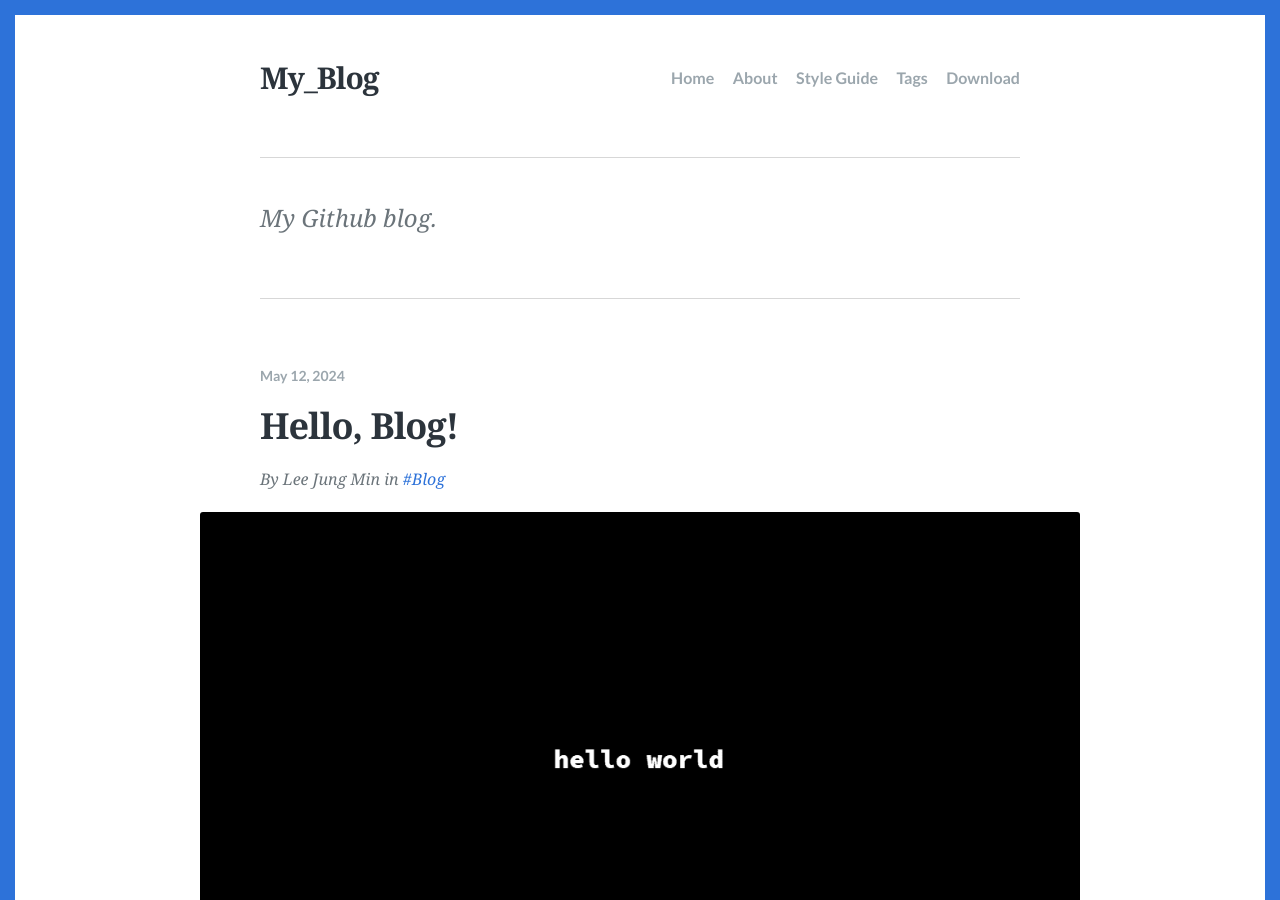
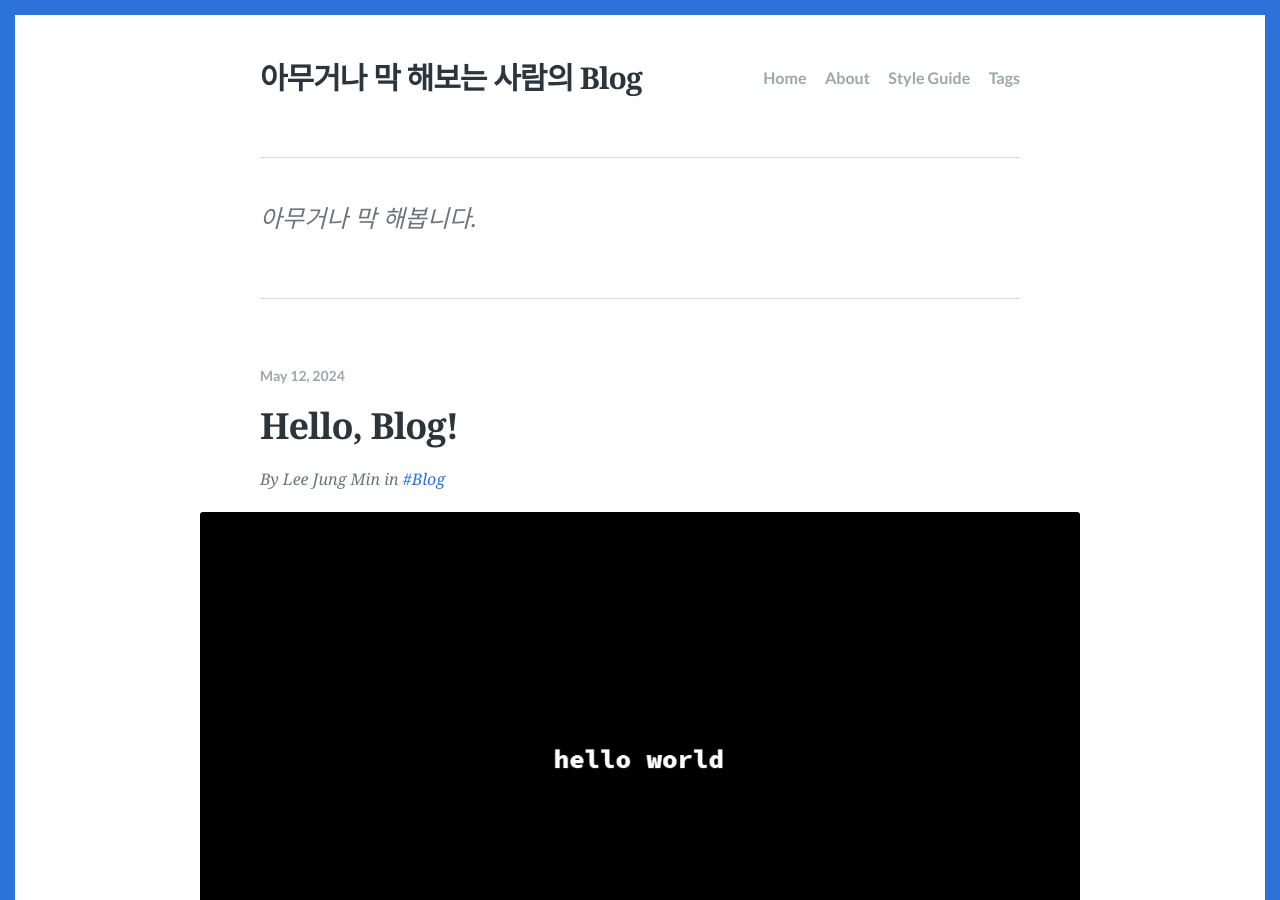
Before and after one commit to 39Imfine/39Imfine.github.io, a Jekyll site: the page built from index.html, in a window 1280 px wide and 900 px high. Built offline with Jekyll 4.4.1, drawn with Linux system fonts in a browser that asks for light colours; some web fonts are replaced; the list of posts is cut into pages by our own code.

Commit message:
update config.yml

```diff
--- a/_config.yml
+++ b/_config.yml
@@ -9,10 +9,10 @@
 lang: en-US
 
 # Site title
-title: "My_Blog"
+title: "아무거나 막 해보는 사람의 Blog"
 
 # A description of your site for meta tag, search engine results.
-description: "My Github blog."
+description: "아무거나 막 해봅니다."
 
 # The subpath of your site, e.g. /blog, for generating urls.
 baseurl: ""
@@ -36,8 +36,6 @@ navigation:
     url: /style-guide
   - text: Tags
     url: /tags
-  - text: Download
-    url: https://github.com/JustGoodThemes/Scriptor-Jekyll-Theme
 
 # The shortname for your Disqus site to enable comments.
 disqus: https-39imfine-github-io
```
